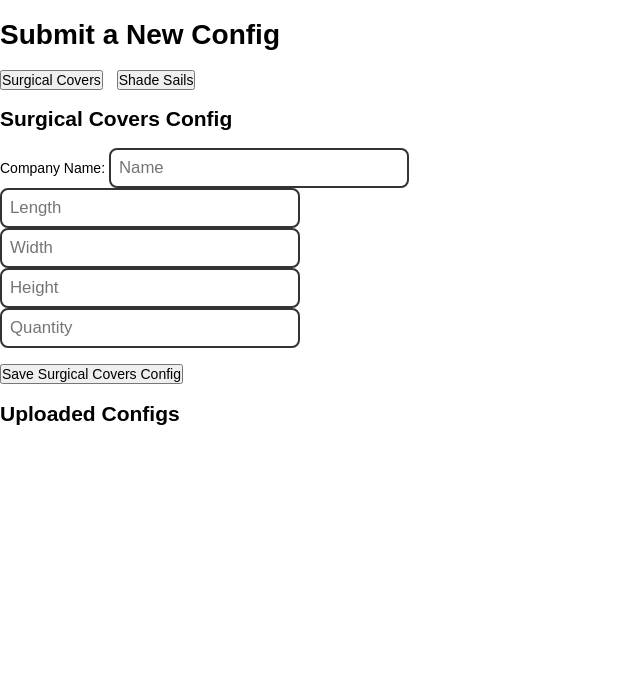
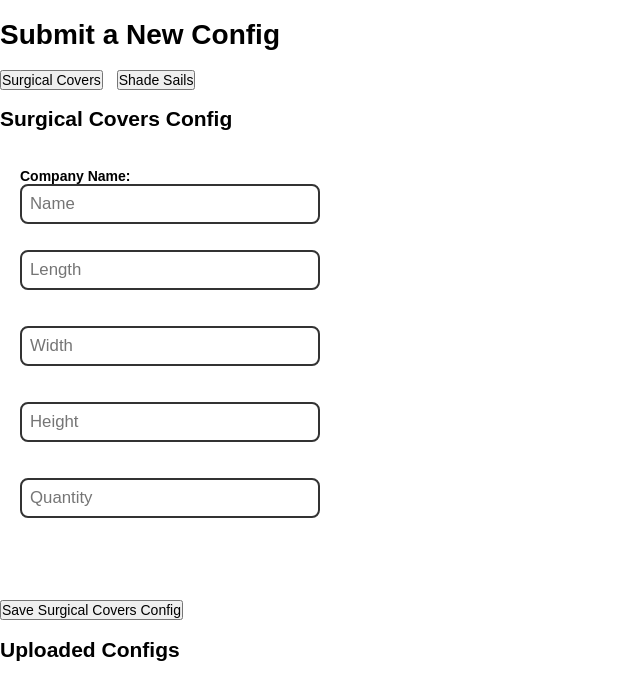
Before and after one commit to rTait30/autodraw_server, a Flask app: page /copelands in a window 1280 px wide. Shown: the top 700 px of the page, without its empty margins (0-640 px from the left). Run offline with Flask 3, Linux system fonts and the light colour scheme; data that the repository does not hold is empty.

Commit message:
surgical form lables

```diff
--- a/templates/index.html
+++ b/templates/index.html
@@ -17,6 +17,11 @@
     <div id="surgical" class="tab active">
         <h2>Surgical Covers Config</h2>
         <form id="formSurgical">
+
+            <div class="form-wrapper">
+
+                <div class="form-header">
+
                     <label>
                         Company Name:
                         <input type="text" id="surgicalName" placeholder="Name"><br>
@@ -25,7 +30,8 @@
                     <input type="number" id="surgicalWidth" placeholder="Width"><br>
                     <input type="number" id="surgicalHeight" placeholder="Height"><br>
                     <input type="number" id="surgicalQuantity" placeholder="Quantity"><br><br>
-
+                </div>
+            </div>
         </form>
 
         <button id="saveSurgicalBtn" type="button">Save Surgical Covers Config</button>
```
Lines whose indentation alone changed are shown as unchanged.
